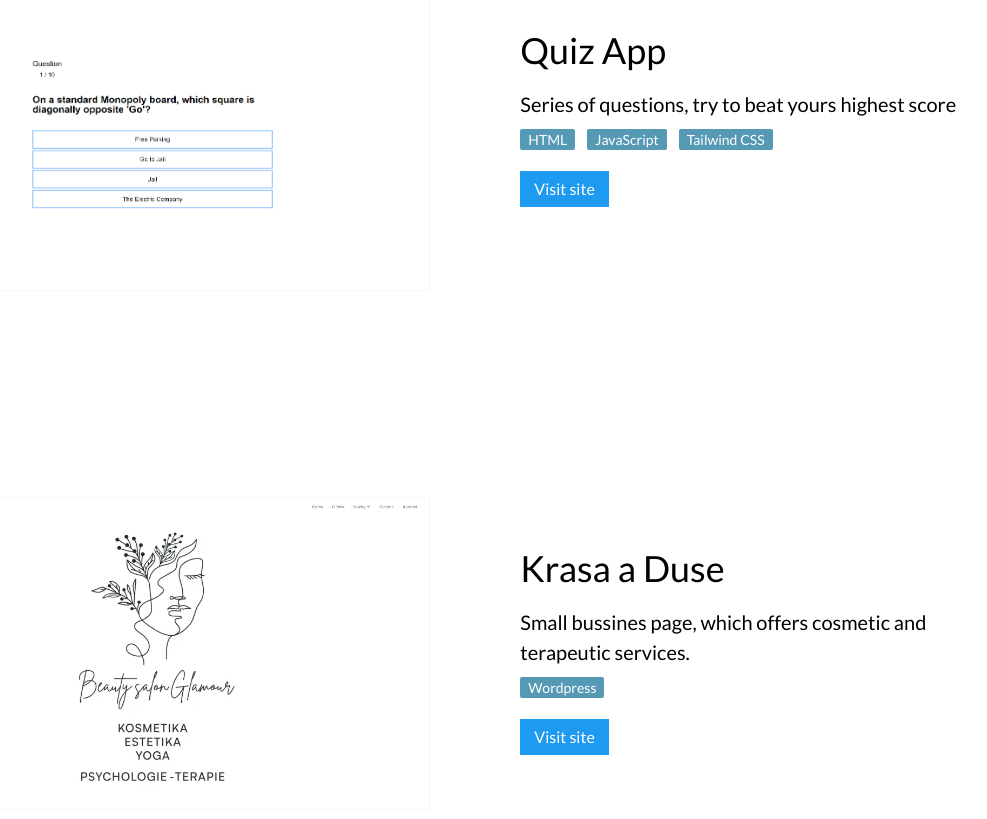
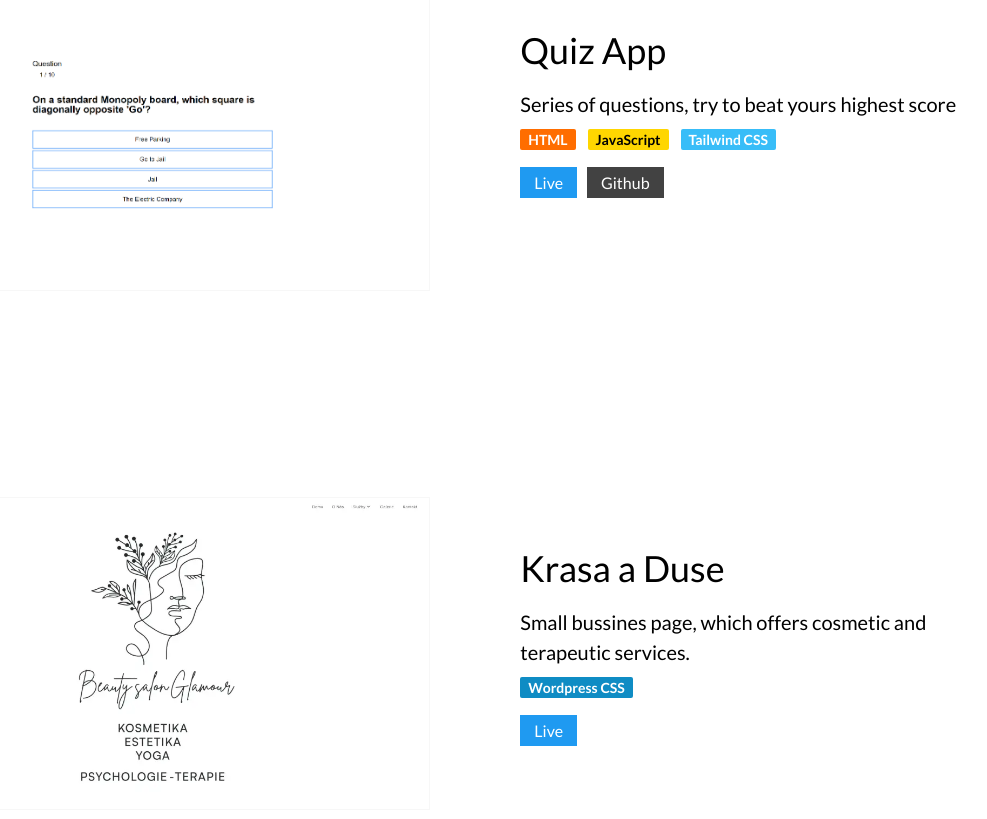
Before and after one commit to subinho/portfolio-2024, a React (Vite) app: page / in a window 1280 px wide. Shown: the part 1600-2419 px from the top of the page, without its empty margins (165-1152 px from the left). Built offline with nearby package versions, Linux system fonts and the light colour scheme.

Commit message:
added link for a github, changed names to be clear where it points to

```diff
--- a/src/assets/data/projectData.ts
+++ b/src/assets/data/projectData.ts
@@ -7,27 +7,38 @@ const projectData: ProjectProps[] = [
     image: notes,
     heading: 'Notes app',
     desc: 'A notes application, where you can create notes and store them in your database on your account',
-    badges: ['PHP', 'MySQL', 'Tailwind CSS'],
+    badges: [
+      { name: 'PHP', bgColor: '#777BB3', color: '#fff' },
+      { name: 'MySQL', bgColor: '#00758F', color: '#fff' },
+      { name: 'Tailwind CSS', bgColor: '#38bdf8', color: '#fff' },
+    ],
     badgeColor: '#EBD54D',
-    refer: 'https://github.com/subinho/notes',
+    refer: '#',
+    github: 'https://github.com/subinho/notes',
   },
   {
     id: 2,
     image: quiz_app,
     heading: 'Quiz App',
     desc: 'Series of questions, try to beat yours highest score',
-    badges: ['HTML', 'JavaScript', 'Tailwind CSS'],
+    badges: [
+      { name: 'HTML', bgColor: '#ff6d00', color: '#fff' },
+      { name: 'JavaScript', bgColor: '#ffd600', color: '#000' },
+      { name: 'Tailwind CSS', bgColor: '#38bdf8', color: '#fff' },
+    ],
     badgeColor: '#EBD54D',
     refer: 'https://subinho.github.io/Quiz_app/index.html',
+    github: 'https://github.com/subinho/Quiz_app',
   },
   {
     id: 3,
     image: krasaaduse,
     heading: 'Krasa a Duse',
     desc: 'Small bussines page, which offers cosmetic and terapeutic services.',
-    badges: ['Wordpress'],
+    badges: [{ name: 'Wordpress CSS', bgColor: '#0f8cc4', color: '#fff' }],
     badgeColor: '#1f9af1',
     refer: 'https://www.krasaaduse.cz',
+    github: '#',
   },
 ];
 
--- a/src/components/Project.tsx
+++ b/src/components/Project.tsx
@@ -9,6 +9,7 @@ const Project: FC<ProjectProps> = ({
   badges,
   // badgeColor,
   refer,
+  github,
 }): JSX.Element => {
   return (
     <div className="project_item">
@@ -21,28 +22,42 @@ const Project: FC<ProjectProps> = ({
         </span> */}
         <div className="project_badges">
           {badges.map((badge, index) => (
-            <span key={index} className="project_badges-badge">
-              {badge}
+            <span
+              key={index}
+              className="project_badges-badge"
+              style={{
+                backgroundColor: badge['bgColor'],
+                color: badge['color'],
+              }}
+            >
+              {badge['name']}
             </span>
           ))}
         </div>
-        <button
-          type="button"
-          className={`project_details-btn ${
-            refer === '#' && 'under_construction'
-          }`}
-        >
+        <div className="project_details-links">
           <Link
             to={refer}
             target="_blank"
             rel="norefer"
-            className={`project_details-link ${
-              refer === '#' && 'under_construction'
+            className={`${
+              refer === '#' ? 'project_details-hidden' : 'project_details-live'
             }`}
           >
-            {refer === '#' ? 'under construction' : 'Visit site'}
+            Live
           </Link>
-        </button>
+          <Link
+            to={github}
+            target="_blank"
+            rel="norefer"
+            className={`${
+              github === '#'
+                ? 'project_details-hidden'
+                : 'project_details-github'
+            }`}
+          >
+            Github
+          </Link>
+        </div>
       </div>
     </div>
   );
--- a/src/components/Projects.tsx
+++ b/src/components/Projects.tsx
@@ -14,6 +14,7 @@ const Projects = () => {
             badgeColor={item.badgeColor}
             refer={item.refer}
             key={item.id}
+            github={item.github}
           />
         ))}
       </div>
--- a/src/scss/_project.scss
+++ b/src/scss/_project.scss
@@ -50,20 +50,33 @@
       }
     }
 
-    &-btn {
+    &-live {
       font-size: 16px;
       font-weight: 500;
       padding: 6px 14px;
       background-color: #1f9af1;
-      color: white;
+      color: white !important;
+      margin-right: 10px;
 
       @media (width <= 720px) {
         font-size: 14px;
       }
     }
 
-    &-link {
-      color: white;
+    &-github {
+      font-size: 16px;
+      font-weight: 500;
+      padding: 6px 14px;
+      background-color: #424242;
+      color: white !important;
+
+      @media (width <= 720px) {
+        font-size: 14px;
+      }
+    }
+
+    &-hidden {
+      display: none;
     }
   }
   &_badges {
@@ -76,7 +89,7 @@
       border-radius: 2px;
       margin-bottom: 32px;
       font-size: 14px;
-      font-weight: 500;
+      font-weight: 700;
       margin-right: 12px;
 
       @media (width <= 720px) {
```
Also changed, not shown: src/assets/interfaces/global.ts (+8 -1 lines).
